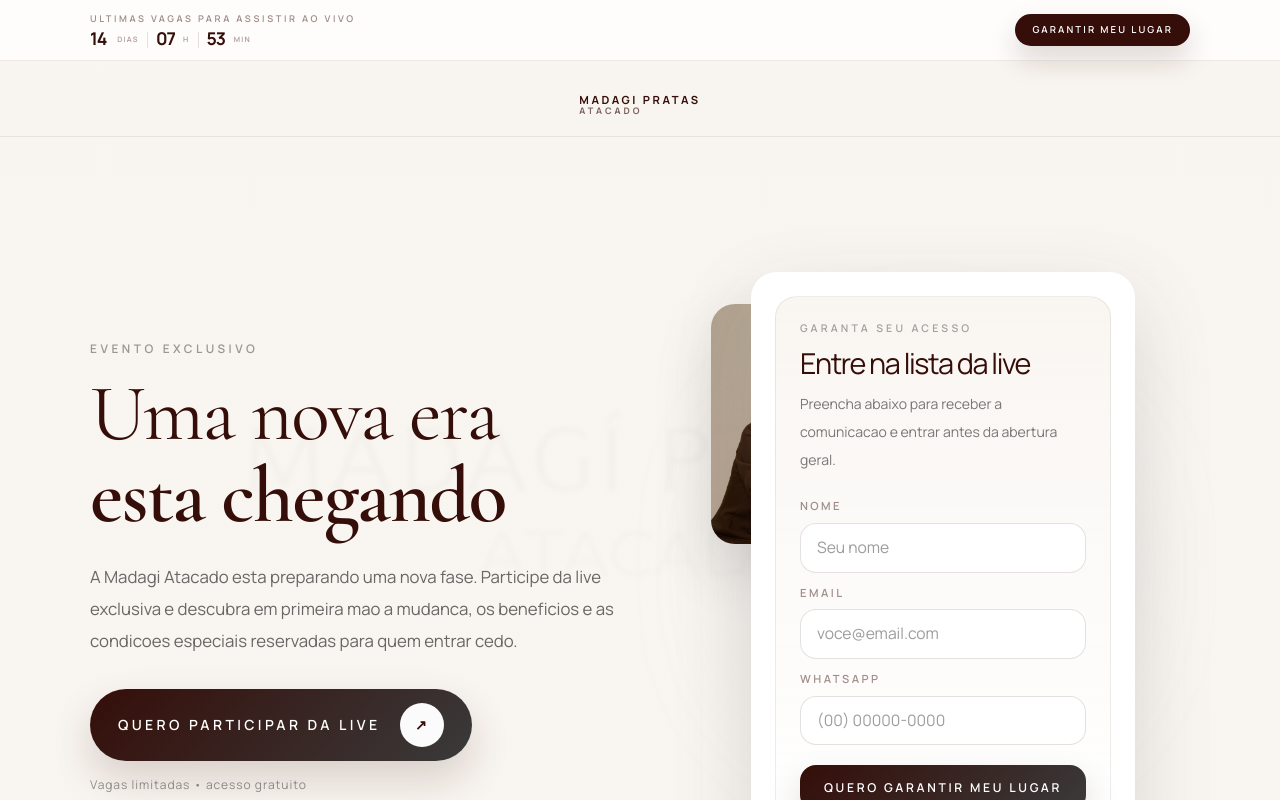
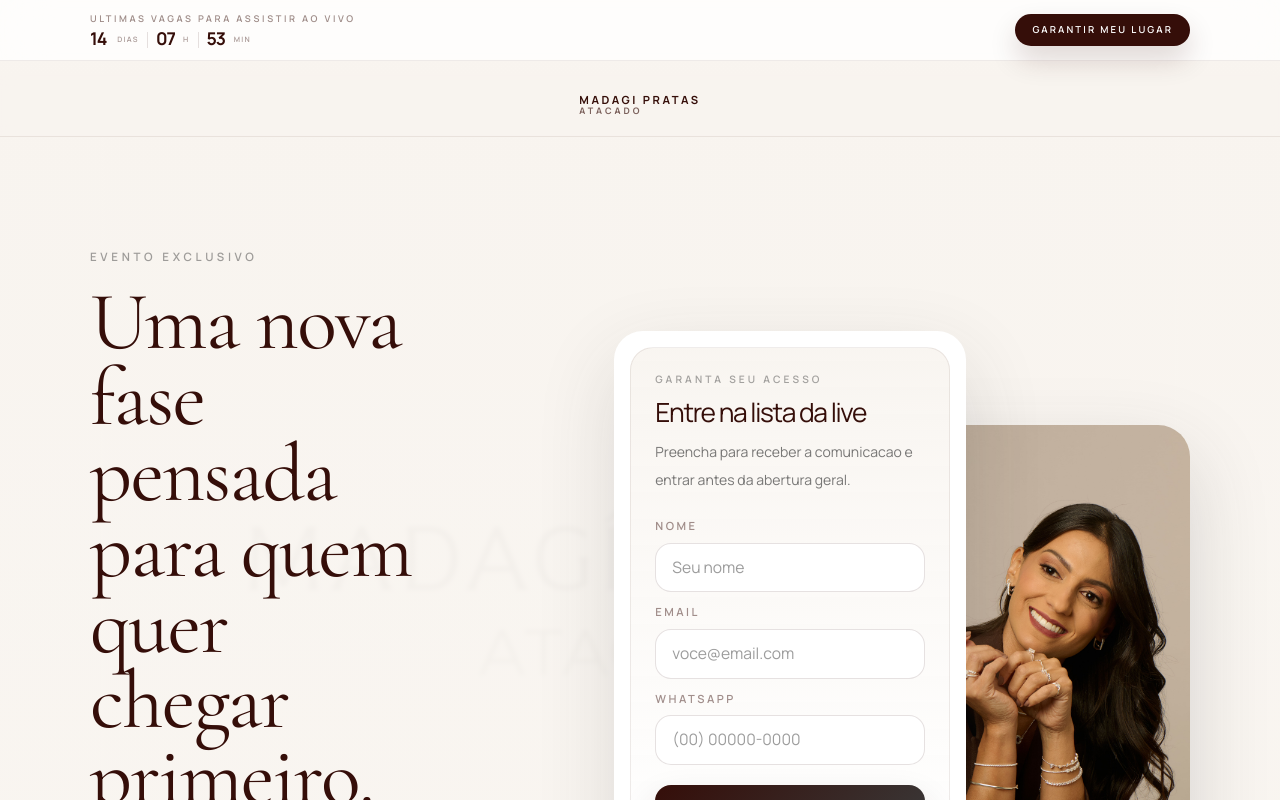
Before and after one commit to AGENCIAVCD/lisspratas, a Next.js app: page /oportunidade in a window 1280 px wide. Shown: the top 800 px of the page. Built offline with nearby package versions, Linux system fonts and the light colour scheme.

Commit message:
Refine oportunidade hero layout

```diff
--- a/src/app/oportunidade/page.tsx
+++ b/src/app/oportunidade/page.tsx
@@ -66,67 +66,61 @@
             <div className="absolute inset-0 bg-[linear-gradient(180deg,rgba(248,244,239,0.88),rgba(248,244,239,0.68),#f8f4ef)]" />
           </div>
 
-          <div className="section-shell relative z-10 grid items-center gap-12 py-16 md:min-h-[calc(100svh-7rem)] md:grid-cols-2">
-            <Reveal className="order-2 text-center md:order-1 md:text-left">
-              <p className="mb-4 text-[0.74rem] font-semibold uppercase tracking-[0.3em] text-[rgba(58,58,58,0.5)]">
+          <div className="section-shell relative z-10 grid items-center gap-10 py-10 md:min-h-[calc(100svh-7rem)] md:grid-cols-[0.88fr_1.12fr] md:gap-14 lg:gap-18">
+            <Reveal className="order-2 max-w-xl text-center md:order-1 md:text-left">
+              <p className="mb-5 text-[0.72rem] font-semibold uppercase tracking-[0.32em] text-[rgba(58,58,58,0.48)]">
                 Evento exclusivo
               </p>
-              <h1 className="display-copy text-[3rem] leading-[1.02] text-[var(--coffee-900)] sm:text-[4.3rem] lg:text-[5rem]">
-                Uma nova era
-                <br />
-                <span className="font-semibold">esta chegando</span>
+              <h1 className="display-copy text-[3.1rem] leading-[0.92] text-[var(--coffee-900)] sm:text-[4.3rem] lg:max-w-[9ch] lg:text-[5.15rem]">
+                Uma nova fase pensada para quem quer chegar primeiro.
               </h1>
-              <p className="mx-auto mt-6 max-w-[34rem] text-[1rem] leading-8 text-[rgba(58,58,58,0.76)] md:mx-0 md:text-[1.05rem]">
+              <p className="mx-auto mt-6 max-w-[32rem] text-[1rem] leading-8 text-[rgba(58,58,58,0.76)] md:mx-0 md:text-[1.05rem]">
                 A Madagi Atacado esta preparando uma nova fase. Participe da live
                 exclusiva e descubra em primeira mao a mudanca, os beneficios e
                 as condicoes especiais reservadas para quem entrar cedo.
               </p>
-              <div className="mt-8 flex justify-center md:justify-start">
-                <PrimaryCta label="Quero participar da live" />
+              <div className="mt-8 flex flex-wrap justify-center gap-3 md:justify-start">
+                <span className="rounded-full border border-[rgba(53,14,9,0.1)] bg-white/70 px-4 py-2 text-[0.7rem] font-semibold uppercase tracking-[0.22em] text-[rgba(53,14,9,0.56)]">
+                  Ao vivo
+                </span>
+                <span className="rounded-full border border-[rgba(53,14,9,0.1)] bg-white/70 px-4 py-2 text-[0.7rem] font-semibold uppercase tracking-[0.22em] text-[rgba(53,14,9,0.56)]">
+                  Acesso gratuito
+                </span>
+                <span className="rounded-full border border-[rgba(53,14,9,0.1)] bg-white/70 px-4 py-2 text-[0.7rem] font-semibold uppercase tracking-[0.22em] text-[rgba(53,14,9,0.56)]">
+                  Vagas limitadas
+                </span>
               </div>
-              <p className="mt-4 text-xs tracking-[0.08em] text-[rgba(58,58,58,0.54)]">
-                Vagas limitadas • acesso gratuito
-              </p>
             </Reveal>
 
             <Reveal delay={0.15} className="order-1 flex justify-center md:order-2">
-              <div className="relative w-full max-w-[26rem]">
-                <div className="absolute -inset-4 rounded-[2rem] bg-[radial-gradient(circle,rgba(199,199,199,0.28),transparent_68%)] blur-2xl" />
-                <div className="absolute -left-2 top-8 hidden w-[12rem] overflow-hidden rounded-[1.5rem] shadow-[0_24px_60px_rgba(58,58,58,0.14)] md:block">
-                  <div className="relative aspect-[4/5]">
+              <div className="relative w-full max-w-[38rem]">
+                <div className="absolute right-[6%] top-[4%] h-[72%] w-[66%] rounded-[2.4rem] bg-[rgba(153,125,97,0.28)]" />
+                <div className="relative mx-auto w-[18rem] md:ml-auto md:mr-0 md:w-[22rem] lg:w-[24rem]">
+                  <div className="relative aspect-[4/5] overflow-hidden rounded-[2rem] shadow-[0_30px_80px_rgba(58,58,58,0.18)]">
                     <Image
                       src="/oportunidade/expert-1.jpg"
                       alt="Especialista da Madagi Atacado"
                       fill
-                      sizes="192px"
+                      priority
+                      sizes="(max-width: 768px) 72vw, 420px"
                       className="object-cover object-center"
                     />
                   </div>
                 </div>
-                <div className="relative ml-auto w-[20rem] rounded-[1.6rem] bg-white p-5 shadow-[0_30px_80px_rgba(58,58,58,0.16)] sm:w-[24rem] sm:p-6">
-                  <div className="rounded-[1.35rem] border border-[rgba(53,14,9,0.08)] bg-[linear-gradient(180deg,rgba(248,244,239,0.82),rgba(255,255,255,0.98))] p-5 sm:p-6">
-                    <p className="text-[0.66rem] font-semibold uppercase tracking-[0.3em] text-[rgba(58,58,58,0.46)]">
+
+                <div className="relative mx-auto -mt-8 w-full max-w-[22rem] rounded-[1.8rem] bg-white p-4 shadow-[0_28px_80px_rgba(58,58,58,0.14)] md:absolute md:bottom-[3%] md:left-0 md:mt-0 md:max-w-[21rem] lg:max-w-[22rem]">
+                  <div className="rounded-[1.45rem] border border-[rgba(53,14,9,0.08)] bg-[linear-gradient(180deg,rgba(248,244,239,0.9),rgba(255,255,255,0.98))] p-5 sm:p-6">
+                    <p className="text-[0.64rem] font-semibold uppercase tracking-[0.3em] text-[rgba(58,58,58,0.46)]">
                       Garanta seu acesso
                     </p>
-                    <h3 className="mt-3 text-[1.8rem] leading-[1.02] text-[var(--coffee-900)]">
+                    <h3 className="mt-3 text-[1.65rem] leading-[1.02] text-[var(--coffee-900)]">
                       Entre na lista da live
                     </h3>
                     <p className="mt-3 text-sm leading-7 text-[rgba(58,58,58,0.68)]">
-                      Preencha abaixo para receber a comunicacao e entrar antes
-                      da abertura geral.
+                      Preencha para receber a comunicacao e entrar antes da
+                      abertura geral.
                     </p>
                     <OportunidadeForm />
-                  </div>
-                </div>
-                <div className="mx-auto mt-5 w-[15rem] overflow-hidden rounded-[1.5rem] shadow-[0_24px_60px_rgba(58,58,58,0.14)] md:hidden">
-                  <div className="relative aspect-[4/5]">
-                    <Image
-                      src="/oportunidade/expert-1.jpg"
-                      alt="Especialista da Madagi Atacado"
-                      fill
-                      sizes="240px"
-                      className="object-cover object-center"
-                    />
                   </div>
                 </div>
               </div>
```
